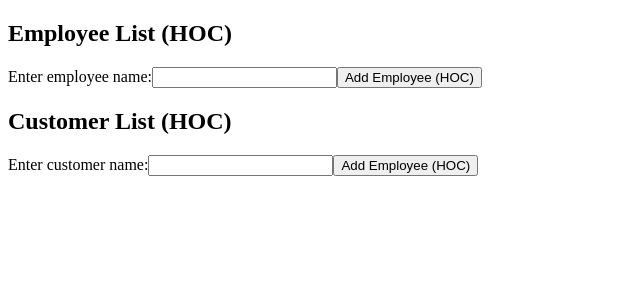
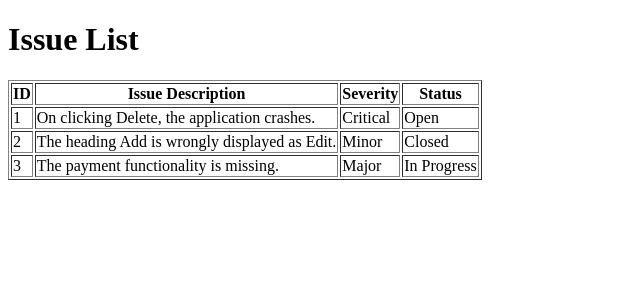
Before and after one commit to diwakar1593/Technology-React-JS-L1-L2, a React (Vite) app: page / in a window 1280 px wide. Shown: the top 300 px of the page, without its empty margins (0-640 px from the left). Built offline with nearby package versions, Linux system fonts and the light colour scheme.

Commit message:
Initial Commit

```diff
--- /dev/null
+++ b/src/02_Assignment/App.jsx
@@ -0,0 +1,10 @@
+import React from "react";
+import AllIssuesPage from "./components/AllIssuesPage";
+
+export default class App extends React.Component {
+    render() {
+        return (
+            <AllIssuesPage />
+        );
+    }
+}
--- /dev/null
+++ b/src/02_Assignment/components/AllIssuesPage.jsx
@@ -0,0 +1,23 @@
+import React from "react";
+import IssuesList from "./IssuesList";
+import IssuesApi from "../data/IssuesApi";
+
+export default class AllIssuesPage extends React.Component {
+    constructor(props) {
+        super(props);
+        this.state = {
+            issues: []
+        };
+    }
+    componentDidMount() {
+        this.setState({ issues: IssuesApi.getAllIssues() });
+    }
+    render() {
+        return (
+            <>
+                <h1>Issue List</h1>
+                <IssuesList issues = { this.state.issues } />
+            </>
+        );
+    }
+}
--- /dev/null
+++ b/src/02_Assignment/components/Issue.jsx
@@ -0,0 +1,14 @@
+import React from "react";
+
+export default class Issue extends React.Component {
+    render() {
+        return (
+            <tr>
+                <td>{ this.props.id }</td>
+                <td>{ this.props.description }</td>
+                <td>{ this.props.severity }</td>
+                <td>{ this.props.status }</td>
+            </tr>
+        )
+    }
+}
--- /dev/null
+++ b/src/02_Assignment/components/IssuesList.jsx
@@ -0,0 +1,33 @@
+import React from "react";
+import Issue from "./Issue";
+
+export default class IssuesList extends React.Component {
+    render() {
+        let issueRows = this.props.issues.map(issues => (
+            <Issue
+                key = {issues.id}
+                id = {issues.id}
+                description = {issues.description}
+                severity = {issues.severity}
+                status = {issues.status}
+            />
+        ));
+        return (
+            <>
+                <table border="1">
+                    <thead>
+                        <tr>
+                            <th>ID</th>
+                            <th>Issue Description</th>
+                            <th>Severity</th>
+                            <th>Status</th>
+                        </tr>
+                    </thead>
+                    <tbody>
+                        {issueRows}
+                    </tbody>
+                </table>
+            </>
+        );
+    }
+}
--- /dev/null
+++ b/src/02_Assignment/data/IssuesApi.js
@@ -0,0 +1,7 @@
+import IssuesData from "./IssuesData";
+
+export default class IssuesApi {
+    static getAllIssues() {
+        return IssuesData.issues;
+    }
+}
--- /dev/null
+++ b/src/02_Assignment/data/IssuesData.js
@@ -0,0 +1,23 @@
+export default {
+    issues :
+    [
+        {
+            "id" : 1,
+            "description" : "On clicking Delete, the application crashes.",
+            "severity" : "Critical",
+            "status" : "Open",
+        },
+        {
+            "id" : 2,
+            "description" : "The heading Add is wrongly displayed as Edit.",
+            "severity" : "Minor",
+            "status" : "Closed",
+        },
+        {
+            "id" : 3,
+            "description" : "The payment functionality is missing.",
+            "severity" : "Major",
+            "status" : "In Progress",
+        }
+    ]
+};
--- a/src/09_composableComponents/components/CommentList.jsx
+++ b/src/09_composableComponents/components/CommentList.jsx
@@ -10,7 +10,7 @@ export default class CommentList extends React.Component {
         ));
         return (
             <>
-                <table>
+                <table border="1" >
                     <thead>
                         <tr>
                             <th>Author</th>
--- a/src/main.jsx
+++ b/src/main.jsx
@@ -14,7 +14,8 @@ import { createRoot } from 'react-dom/client'
 // import App from './08_componentLifeCycle/App'
 // import App from './09_composableComponents/App'
 // import App from './09a_composableComponents/App'
-import App from './10_hoc/App'
+// import App from './10_hoc/App'
+import App from './02_Assignment/App'
 
 createRoot(document.getElementById('root')).render(
   <StrictMode>
```
Also changed, not shown: 1 other file (tests, documents, lock files or other folders).
